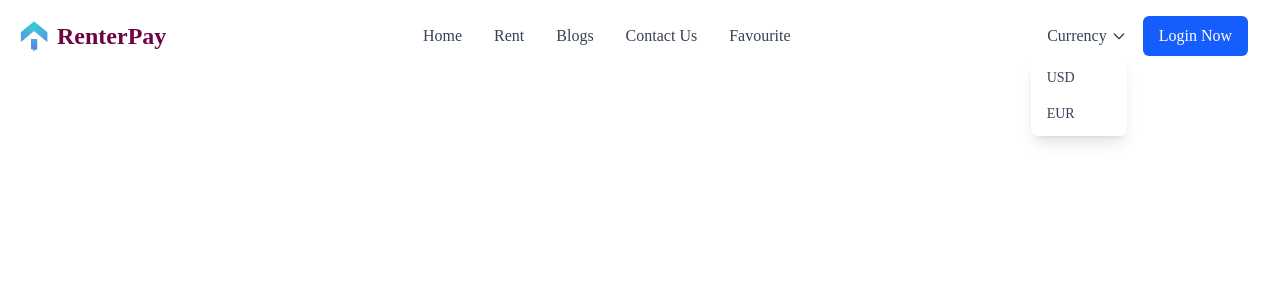
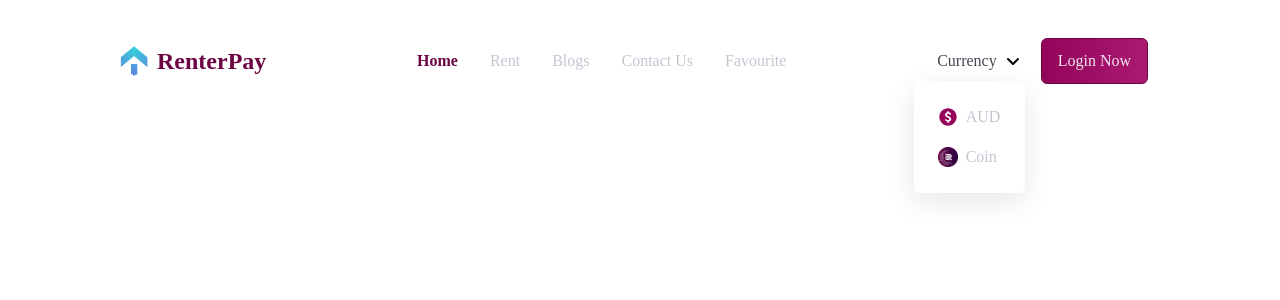
Before and after one commit to tonni-akter-dev/renter-pay, a Next.js app: page / in a window 1280 px wide. Both pictures are taken after a click on the button "Currency". Shown: the top 300 px of the page. Built offline with nearby package versions, Linux system fonts and the light colour scheme; a web font is replaced by a local one.

Commit message:
header done with responsive

```diff
--- a/src/app/globals.css
+++ b/src/app/globals.css
@@ -2,17 +2,21 @@
 @import url(https://db.onlinewebfonts.com/c/7b7a625024c0f39cbca2cf9674f51d94?family=General+Sans+Variable);
 
 @font-face {
-    font-family: "General Sans Variable";
-    src: url("https://db.onlinewebfonts.com/t/7b7a625024c0f39cbca2cf9674f51d94.eot");
-    src: url("https://db.onlinewebfonts.com/t/7b7a625024c0f39cbca2cf9674f51d94.eot?#iefix")format("embedded-opentype"),
-    url("https://db.onlinewebfonts.com/t/7b7a625024c0f39cbca2cf9674f51d94.woff2")format("woff2"),
-    url("https://db.onlinewebfonts.com/t/7b7a625024c0f39cbca2cf9674f51d94.woff")format("woff"),
-    url("https://db.onlinewebfonts.com/t/7b7a625024c0f39cbca2cf9674f51d94.ttf")format("truetype"),
-    url("https://db.onlinewebfonts.com/t/7b7a625024c0f39cbca2cf9674f51d94.svg#General Sans Variable")format("svg");
+  font-family: "General Sans Variable";
+  src: url("https://db.onlinewebfonts.com/t/7b7a625024c0f39cbca2cf9674f51d94.eot");
+  src: url("https://db.onlinewebfonts.com/t/7b7a625024c0f39cbca2cf9674f51d94.eot?#iefix")
+      format("embedded-opentype"),
+    url("https://db.onlinewebfonts.com/t/7b7a625024c0f39cbca2cf9674f51d94.woff2")
+      format("woff2"),
+    url("https://db.onlinewebfonts.com/t/7b7a625024c0f39cbca2cf9674f51d94.woff")
+      format("woff"),
+    url("https://db.onlinewebfonts.com/t/7b7a625024c0f39cbca2cf9674f51d94.ttf")
+      format("truetype"),
+    url("https://db.onlinewebfonts.com/t/7b7a625024c0f39cbca2cf9674f51d94.svg#General Sans Variable")
+      format("svg");
 }
 
 @theme {
-  --background: #ffffff;
   --foreground: #171717;
   --color-primary-50: #f0e6ec;
   --color-primary-100: #d1b1c5;
@@ -65,7 +69,7 @@
   --color-success-800: #106631;
   --color-success-900: #0c4e25;
   --color-neutral-0: #ffffff;
-  --color-neutral-10: #fafbfb;
+  --color-neutral-10: #434953;
   --color-neutral-20: #f5f6f7;
   --color-neutral-30: #ebedf0;
   --color-neutral-40: #dfe2e6;
@@ -85,6 +89,72 @@
   --color-neutral-900: #091e42;
 }
 
-body{
+body {
   font-family: "General Sans Variable" !important;
 }
+body,
+h1,
+h2,
+h3,
+h4,
+h5,
+h6,
+p,
+span,
+a,
+li {
+  line-height: 150%;
+}
+
+@theme {
+  --text-h1: 72px;
+  --text-display: 52px;
+  --text-h2: 42px;
+  --text-h3: 32px;
+  --text-h4: 28px;
+  --text-h5: 24px;
+  --text-xl: 20px;
+  --text-lg: 18px;
+  --text-base: 16px;
+  --text-sm: 14px;
+  --text-xs: 12px;
+}
+
+@theme {
+  /* Existing tokens... */
+
+  /* Shadows */
+  --shadow-button: 0 8px 28px 0 rgba(20, 20, 43, 0.1);
+  /* --shadow-sm: 0 2px 4px rgba(0, 0, 0, 0.08);
+  --shadow-md: 0 4px 6px rgba(0, 0, 0, 0.1);
+  --shadow-lg: 0 10px 15px rgba(0, 0, 0, 0.12);
+  --shadow-xl: 0 20px 25px rgba(0, 0, 0, 0.15);
+  --shadow-2xl: 0 25px 50px rgba(0, 0, 0, 0.2); */
+}
+
+.bg_gradient {
+  background: var(
+    --Button-bg,
+    linear-gradient(90deg, #92045a 0%, #ac1972 100%)
+  );
+}
+.bg_gradient:hover {
+  background: transparent;
+}
+
+button {
+  cursor: pointer;
+}
+button:hover {
+  transition: ease-in-out;
+  transition-duration: 500ms;
+}
+
+
+
+@media  (min-width:1020px) and (max-width:1024px) {
+  .container_px {
+    padding-left: 50px !important;
+    padding-right: 50px      !important;
+  }
+}
--- /dev/null
+++ b/src/app/utils/Icons.tsx
@@ -0,0 +1,91 @@
+import Image from "next/image";
+import React from "react";
+import coin from "../../../public/coin.png";
+
+// Chevron Down Icon (your original SVG)
+export const HeaderDropdown = () => (
+  <svg
+    xmlns="http://www.w3.org/2000/svg"
+    width="24"
+    height="24"
+    viewBox="0 0 24 24"
+    fill="none"
+  >
+    <path
+      d="M7 10L12 15L17 10"
+      stroke="black"
+      stroke-width="2"
+      stroke-linecap="round"
+      stroke-linejoin="round"
+    />
+  </svg>
+);
+
+// header
+export const Dollar = () => (
+  <svg xmlns="http://www.w3.org/2000/svg" width="20" height="20" viewBox="0 0 21 20" fill="none">
+  <path d="M10.5017 0.917969C5.48484 0.917969 1.41797 4.98484 1.41797 10.0017C1.41797 15.0186 5.48484 19.0855 10.5017 19.0855C15.5186 19.0855 19.5855 15.0186 19.5855 10.0017C19.5855 4.98484 15.5186 0.917969 10.5017 0.917969ZM11.2861 14.9267V16.2061H10.0623V14.9411C8.05422 14.6661 7.17484 13.0161 7.17484 13.0161L8.42484 11.9705C8.42484 11.9705 9.22297 13.3598 10.6667 13.3598C11.4642 13.3598 12.0692 12.933 12.0692 12.2036C12.0692 10.4986 7.47547 10.7055 7.47547 7.54234C7.47547 6.16734 8.56297 5.17672 10.0617 4.94234V3.66422H11.2855V4.94234C12.3305 5.07984 13.568 5.62984 13.568 6.81297V7.72047H11.9455V7.28047C11.9455 6.82672 11.3673 6.52422 10.7205 6.52422C9.89547 6.52422 9.29109 6.93672 9.29109 7.51422C9.29109 9.26047 13.8848 8.83422 13.8848 12.1486C13.8848 13.5111 12.8673 14.6923 11.2861 14.9267Z" fill="white"/>
+</svg>
+);
+export const DollarPrimary = () => (
+  <svg xmlns="http://www.w3.org/2000/svg" width="20" height="20" viewBox="0 0 21 20" fill="none">
+  <path d="M10.5017 0.917969C5.48484 0.917969 1.41797 4.98484 1.41797 10.0017C1.41797 15.0186 5.48484 19.0855 10.5017 19.0855C15.5186 19.0855 19.5855 15.0186 19.5855 10.0017C19.5855 4.98484 15.5186 0.917969 10.5017 0.917969ZM11.2861 14.9267V16.2061H10.0623V14.9411C8.05422 14.6661 7.17484 13.0161 7.17484 13.0161L8.42484 11.9705C8.42484 11.9705 9.22297 13.3598 10.6667 13.3598C11.4642 13.3598 12.0692 12.933 12.0692 12.2036C12.0692 10.4986 7.47547 10.7055 7.47547 7.54234C7.47547 6.16734 8.56297 5.17672 10.0617 4.94234V3.66422H11.2855V4.94234C12.3305 5.07984 13.568 5.62984 13.568 6.81297V7.72047H11.9455V7.28047C11.9455 6.82672 11.3673 6.52422 10.7205 6.52422C9.89547 6.52422 9.29109 6.93672 9.29109 7.51422C9.29109 9.26047 13.8848 8.83422 13.8848 12.1486C13.8848 13.5111 12.8673 14.6923 11.2861 14.9267Z" fill="#94065C"/>
+</svg>
+);
+
+// header
+export const Coin = () => (
+  <Image className="size-5" src={coin} alt="" />
+);
+
+// User Icon (for Agent)
+export const User = () => (
+  <svg
+    xmlns="http://www.w3.org/2000/svg"
+    width="24"
+    height="24"
+    viewBox="0 0 24 24"
+    fill="none"
+  >
+    <path
+      d="M20 21V19C20 17.9391 19.5786 16.9217 18.8284 16.1716C18.0783 15.4214 17.0609 15 16 15H8C6.93913 15 5.92172 15.4214 5.17157 16.1716C4.42143 16.9217 4 17.9391 4 19V21"
+      stroke="#6c0443"
+      strokeWidth="2"
+      strokeLinecap="round"
+      strokeLinejoin="round"
+    />
+    <path
+      d="M12 11C14.2091 11 16 9.20914 16 7C16 4.79086 14.2091 3 12 3C9.79086 3 8 4.79086 8 7C8 9.20914 9.79086 11 12 11Z"
+      stroke="#6c0443"
+      strokeWidth="2"
+      strokeLinecap="round"
+      strokeLinejoin="round"
+    />
+  </svg>
+);
+
+// Tools Icon (for Service Vendor - wrench)
+export const Tools = () => (
+  <svg
+    xmlns="http://www.w3.org/2000/svg"
+    width="24"
+    height="24"
+    viewBox="0 0 24 24"
+    fill="none"
+  >
+    <path
+      d="M14.8284 14.8284L16.2426 16.2426M16.2426 16.2426L12 20.4853M16.2426 16.2426L20.4853 12M16.2426 16.2426L13.1716 13.1716"
+      stroke="#6c0443"
+      strokeWidth="2"
+      strokeLinecap="round"
+      strokeLinejoin="round"
+    />
+    <path
+      d="M9 15H5C4.44772 15 4 14.5523 4 14V10C4 9.44772 4.44772 9 5 9H9C9.55228 9 10 9.44772 10 10V14C10 14.5523 9.55228 15 9 15Z"
+      stroke="#6c0443"
+      strokeWidth="2"
+      strokeLinecap="round"
+      strokeLinejoin="round"
+    />
+  </svg>
+);
--- a/src/components/shared/Container.tsx
+++ b/src/components/shared/Container.tsx
@@ -5,7 +5,7 @@ interface IProps {
 
 const Container: React.FC<IProps> = ({ children, className = "" }) => {
   return (
-    <div className={`max-w-[1340px] mx-auto ${className}`}>
+    <div className={`px-4 md:px-4 container_px lg:px-[100px] mx-auto ${className}`}>
       {children}
     </div>
   );
--- a/src/components/shared/Header.tsx
+++ b/src/components/shared/Header.tsx
@@ -2,24 +2,28 @@
 import React, { useState } from "react";
 import Link from "next/link";
 import Image from "next/image";
+import { usePathname } from "next/navigation";
 import logo from "../../../public/logo.png";
+import { Coin, Dollar, DollarPrimary, HeaderDropdown } from "@/app/utils/Icons";
+// import { House, LandlordHouse } from "@/app/utils/Icons";
+
 const Header = () => {
+  const pathname = usePathname();
+
   const currencies = [
-    { code: "USD", symbol: "$" },
-    { code: "EUR", symbol: "€" },
+    { code: "AUD", symbol: <Dollar />, activeSymbol: <DollarPrimary /> },
+    { code: "Coin", symbol: <Coin />, activeSymbol: <Coin /> },
   ];
 
-  const [selectedCurrency, setSelectedCurrency] = useState(null); // Initially null to show "Currency"
+  // Fix TypeScript error by properly typing the state
+  const [selectedCurrency, setSelectedCurrency] = useState<string | null>(null);
   const [isCurrencyOpen, setIsCurrencyOpen] = useState(false);
   const [isMenuOpen, setIsMenuOpen] = useState(false);
 
   const toggleCurrency = () => {
     setIsCurrencyOpen(!isCurrencyOpen);
   };
-
-  const selectCurrency = (
-    currencyCode: string | React.SetStateAction<null>
-  ) => {
+  const selectCurrency = (currencyCode: string) => {
     setSelectedCurrency(currencyCode);
     setIsCurrencyOpen(false);
   };
@@ -27,10 +31,15 @@ const Header = () => {
   const toggleMenu = () => {
     setIsMenuOpen(!isMenuOpen);
   };
+  const isActive = (path: string) => {
+    if (path === "/" && pathname === "/") return true;
+    if (path !== "/" && pathname.startsWith(path)) return true;
+    return false;
+  };
 
   return (
-    <header className="bg-white relative">
-      <div className="container mx-auto px-4 py-4">
+    <header className="bg-white relative h-[66px] pt-5 ">
+      <div className="lg:px-4 py-[18px] mb-[36px]">
         <div className="flex justify-between items-center">
           {/* Logo */}
           <div className="">
@@ -44,34 +53,54 @@ const Header = () => {
           </div>
 
           {/* Desktop Navigation */}
-          <nav className="hidden md:flex space-x-8">
+          <nav className="hidden lg:flex space-x-4 lg:space-x-8">
             <Link
               href="/"
-              className="text-gray-700 hover:text-blue-600 transition-colors duration-200"
+              className={`transition-colors duration-200 ${
+                isActive("/")
+                  ? "text-primary-500 font-semibold"
+                  : "text-neutral-50 font-medium hover:text-primary-500"
+              }`}
             >
               Home
             </Link>
             <Link
               href="/rent"
-              className="text-gray-700 hover:text-blue-600 transition-colors duration-200"
+              className={`transition-colors duration-200 ${
+                isActive("/rent")
+                  ? "text-primary-500 font-semibold"
+                  : "text-neutral-50 font-medium hover:text-primary-500"
+              }`}
             >
               Rent
             </Link>
             <Link
               href="/blogs"
-              className="text-gray-700 hover:text-blue-600 transition-colors duration-200"
+              className={`transition-colors duration-200 ${
+                isActive("/blogs")
+                  ? "text-primary-500 font-semibold"
+                  : "text-neutral-50 font-medium hover:text-primary-500"
+              }`}
             >
               Blogs
             </Link>
             <Link
               href="/contact"
-              className="text-gray-700 hover:text-blue-600 transition-colors duration-200"
+              className={`transition-colors duration-200 ${
+                isActive("/contact")
+                  ? "text-primary-500 font-semibold"
+                  : "text-neutral-50 font-medium hover:text-primary-500"
+              }`}
             >
               Contact Us
             </Link>
             <Link
               href="/favourite"
-              className="text-gray-700 hover:text-blue-600 transition-colors duration-200"
+              className={`transition-colors duration-200 ${
+                isActive("/favourite")
+                  ? "text-primary-500 font-semibold"
+                  : "text-neutral-50 font-medium hover:text-primary-500"
+              }`}
             >
               Favourite
             </Link>
@@ -82,44 +111,32 @@ const Header = () => {
             <div className="relative">
               <button
                 onClick={toggleCurrency}
-                className="flex items-center space-x-1 text-gray-700 hover:text-blue-600 focus:outline-none"
+                className="flex items-center space-x-1 text-neutral-50 font-medium hover:text-primary-500 focus:outline-none"
               >
-                {/* 2. Updated button text to show the symbol or fallback text */}
-                <span>
+                <span className="text-neutral-10 text-base font-medium">
                   {selectedCurrency
                     ? currencies.find((c) => c.code === selectedCurrency)?.code
                     : "Currency"}
                 </span>
-                <svg
-                  xmlns="http://www.w3.org/2000/svg"
-                  className="h-4 w-4"
-                  fill="none"
-                  viewBox="0 0 24 24"
-                  stroke="currentColor"
-                >
-                  <path
-                    strokeLinecap="round"
-                    strokeLinejoin="round"
-                    strokeWidth={2}
-                    d="M19 9l-7 7-7-7"
-                  />
-                </svg>
+                <HeaderDropdown />
               </button>
               {isCurrencyOpen && (
-                <div className="absolute right-0 mt-2 w-24 bg-white rounded-md shadow-lg z-10">
+                <div className="absolute right-0 mt-2 w-[111px] py-3 px-4 bg-white rounded-md shadow-button z-10">
                   <div className="py-1">
-                    {/* 3. Updated map to use the new object structure */}
                     {currencies.map((currency) => (
                       <button
                         key={currency.code}
                         onClick={() => selectCurrency(currency.code)}
-                        className={`block w-full text-left px-4 py-2 text-sm ${
+                        className={`flex gap-2 items-center  w-full text-left p-2 text-base ${
                           selectedCurrency === currency.code
-                            ? "bg-blue-50 text-blue-600"
-                            : "text-gray-700 hover:bg-gray-100"
+                            ? "bg_gradient rounded-lg text-white font-medium"
+                            : "text-neutral-50 font-medium "
                         }`}
                       >
-                        {currency.code}
+                        {selectedCurrency === currency.code
+                          ? currency.symbol
+                          : currency.activeSymbol}
+                        <span> {currency.code}</span>
                       </button>
                     ))}
                   </div>
@@ -128,14 +145,14 @@ const Header = () => {
             </div>
 
             {/* Login Button */}
-            <button className="hidden md:block bg-blue-600 text-white px-4 py-2 rounded-md hover:bg-blue-700 transition-colors duration-200">
+            <button className="hidden lg:block bg_gradient text-primary-50 text-base font-medium px-4 py-2 rounded-md h-[46px]  transition-colors duration-200 border border-primary-500 !hover:bg-white hover:text-primary-500">
               Login Now
             </button>
 
             {/* Mobile Menu Button */}
             <button
               onClick={toggleMenu}
-              className="md:hidden text-gray-700 hover:text-blue-600 focus:outline-none"
+              className="lg:hidden text-neutral-50 font-medium hover:text-primary-500 focus:outline-none"
             >
               <svg
                 xmlns="http://www.w3.org/2000/svg"
@@ -166,39 +183,59 @@ const Header = () => {
 
         {/* Mobile Navigation */}
         {isMenuOpen && (
-          <div className="md:hidden mt-4 pb-4 border-t border-gray-200 pt-4">
+          <div className="lg:hidden mt-4 pb-4 border-t border-gray-200 pt-4">
             <nav className="flex flex-col space-y-3">
               <Link
                 href="/"
-                className="text-gray-700 hover:text-blue-600 transition-colors duration-200"
+                className={`transition-colors duration-200 ${
+                  isActive("/")
+                    ? "text-primary-500 font-semibold"
+                    : "text-neutral-50 font-medium hover:text-primary-500"
+                }`}
               >
                 Home
               </Link>
               <Link
                 href="/rent"
-                className="text-gray-700 hover:text-blue-600 transition-colors duration-200"
+                className={`transition-colors duration-200 ${
+                  isActive("/rent")
+                    ? "text-primary-500 font-semibold"
+                    : "text-neutral-50 font-medium hover:text-primary-500"
+                }`}
               >
                 Rent
               </Link>
               <Link
                 href="/blogs"
-                className="text-gray-700 hover:text-blue-600 transition-colors duration-200"
+                className={`transition-colors duration-200 ${
+                  isActive("/blogs")
+                    ? "text-primary-500 font-semibold"
+                    : "text-neutral-50 font-medium hover:text-primary-500"
+                }`}
               >
                 Blogs
               </Link>
               <Link
                 href="/contact"
-                className="text-gray-700 hover:text-blue-600 transition-colors duration-200"
+                className={`transition-colors duration-200 ${
+                  isActive("/contact")
+                    ? "text-primary-500 font-semibold"
+                    : "text-neutral-50 font-medium hover:text-primary-500"
+                }`}
               >
                 Contact Us
               </Link>
               <Link
                 href="/favourite"
-                className="text-gray-700 hover:text-blue-600 transition-colors duration-200"
+                className={`transition-colors duration-200 ${
+                  isActive("/favourite")
+                    ? "text-primary-500 font-semibold"
+                    : "text-neutral-50 font-medium hover:text-primary-500"
+                }`}
               >
                 Favourite
               </Link>
-              <button className="bg-blue-600 text-white px-4 py-2 rounded-md hover:bg-blue-700 transition-colors duration-200 text-left">
+              <button className="block lg:hidden bg_gradient text-primary-50 text-base font-medium px-4 py-2 rounded-md h-[46px]  transition-colors duration-200 border border-primary-500 !hover:bg-white hover:text-primary-500">
                 Login Now
               </button>
             </nav>
```
Also changed, not shown: public/coin.png (added).
